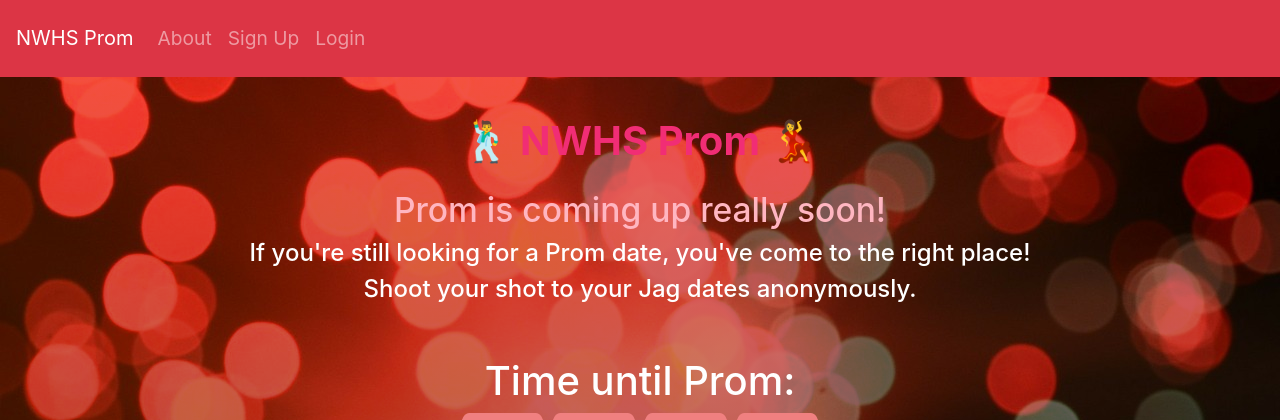
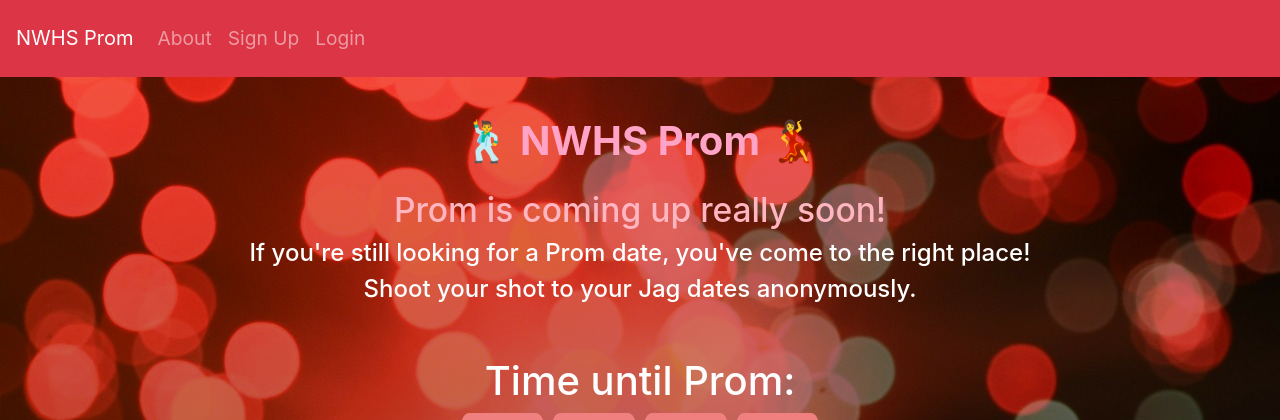
Before and after one commit to EdwardX29/nwprom, a Django app: page / in a window 1280 px wide. Shown: the top 420 px of the page. Run offline with Django 4.2, Linux system fonts and the light colour scheme; some libraries are stand-ins or nearby versions.

Commit message:
header color

```diff
--- a/promApp/static/css/index.css
+++ b/promApp/static/css/index.css
@@ -8,7 +8,8 @@
 }
 
 #header {
-    color :#f12d75;
+    /* color :#f12d75; */
+    color: #ffa4c6;
     margin-top: 5vh;
     margin-bottom: 20px;
     font-size:2.5em;
```
